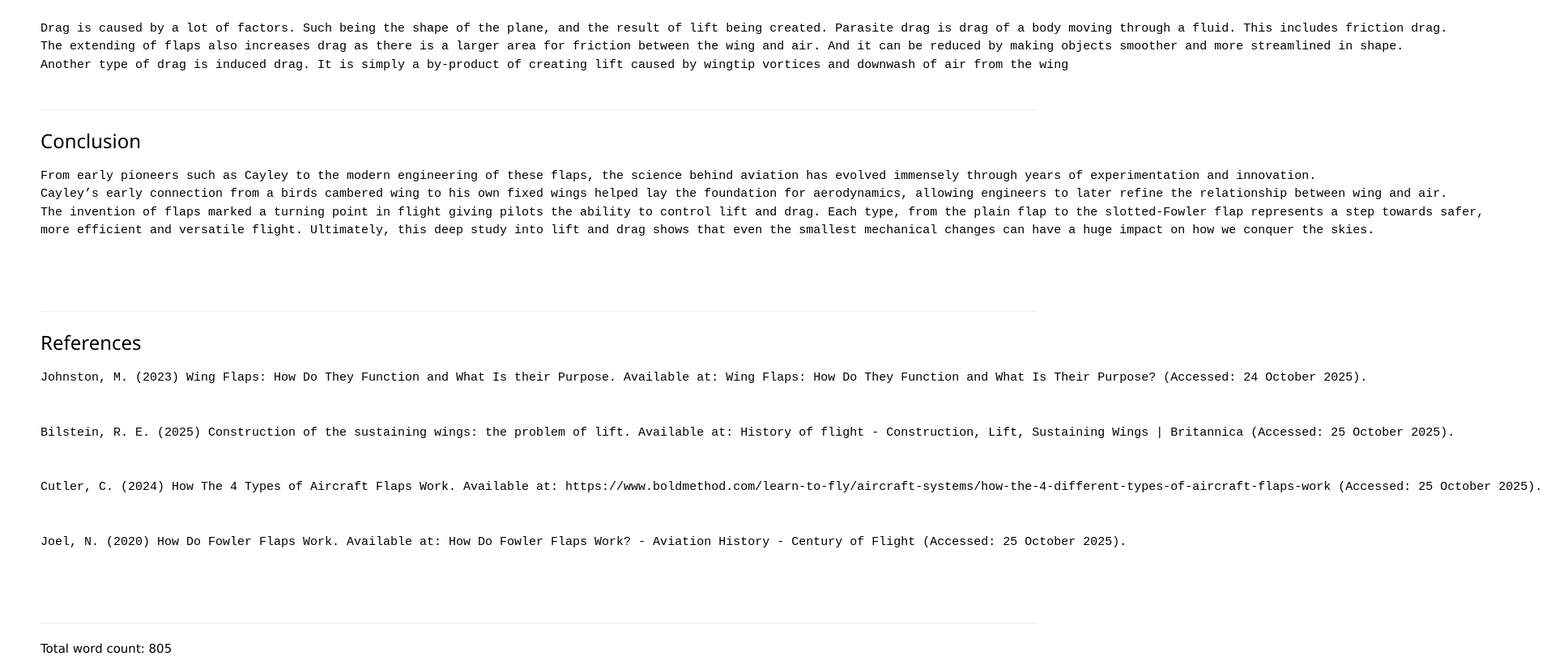
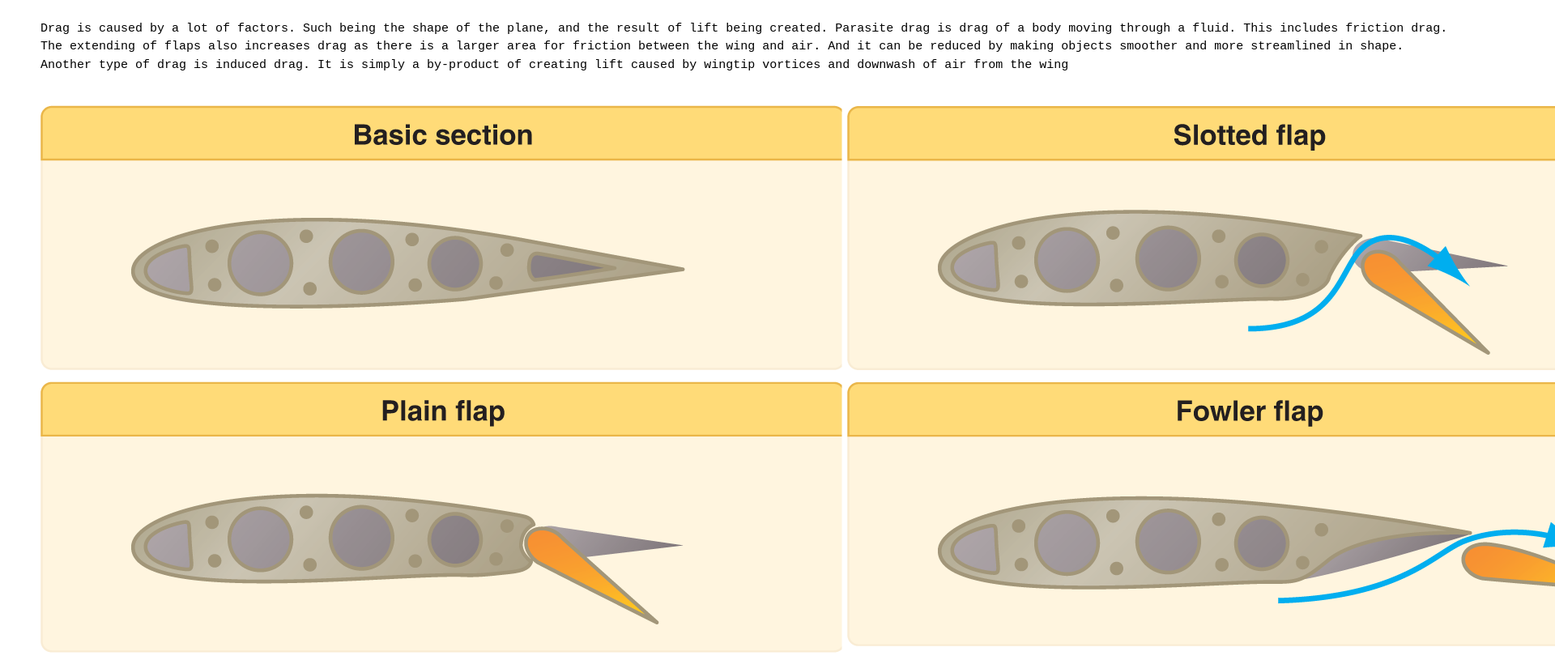
Before and after one commit to FEPSFY6922852/FY6922852, a plain HTML site: page index.html in a window 1280 px wide. Shown: the part 1940-2755 px from the top of the page at 81% size, 1920 px wide, since content can reach past the window. Drawn offline with nearby package versions, Linux system fonts and the light colour scheme; no server answers.

Commit message:
Update index.html
add image

```diff
--- a/index.html
+++ b/index.html
@@ -114,7 +114,7 @@ and Francis H Wenham, who was responsible for building the first wind tunnel to
 <hr>
            <h3 id="Analysis and discussion">Analysis and discussion</h3>
 
-
+<div class="section-container">
 
 <pre id="Discussion_InText" class="ex1">
 Four primary flap types have been developed over the course of aviation history: Fowler flaps, slotted flaps, split flaps, and plain flaps.
@@ -146,6 +146,8 @@ The extending of flaps also increases drag as there is a larger area for frictio
 Another type of drag is induced drag. It is simply a by-product of creating lift caused by wingtip vortices and downwash of air from the wing
   </pre>
 
+  <img src="commonflaps.png" alt="Visual aid of flaps">
+    </div>
 <hr>
           <h3 id="Conclusion">Conclusion</h3>
 
```
